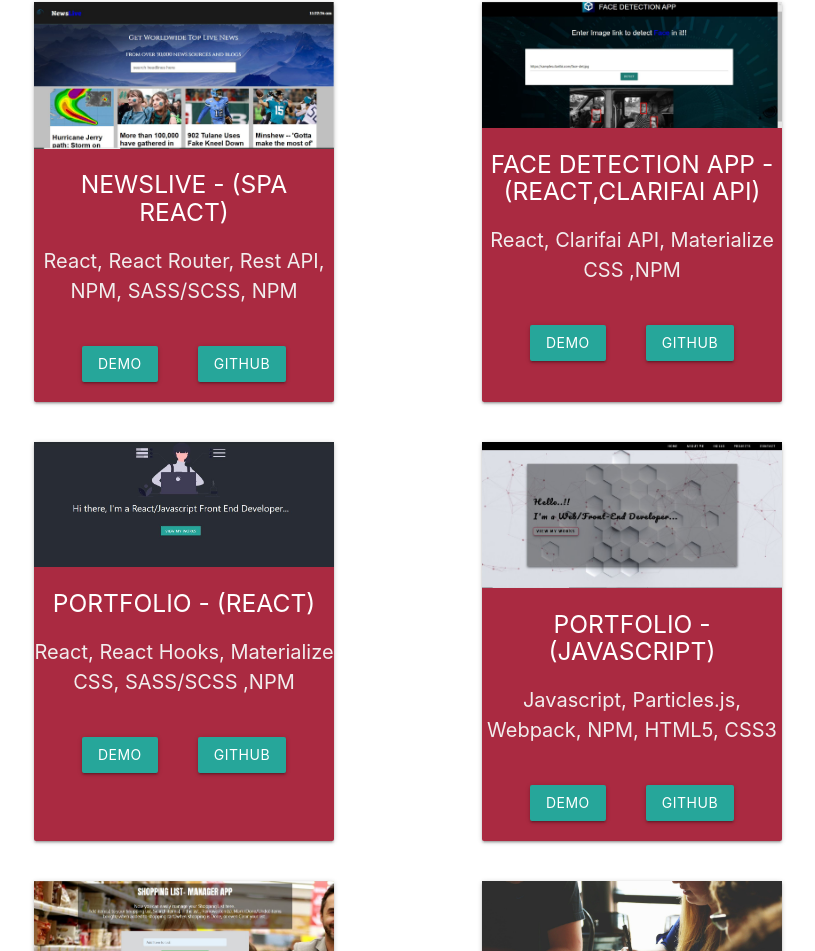
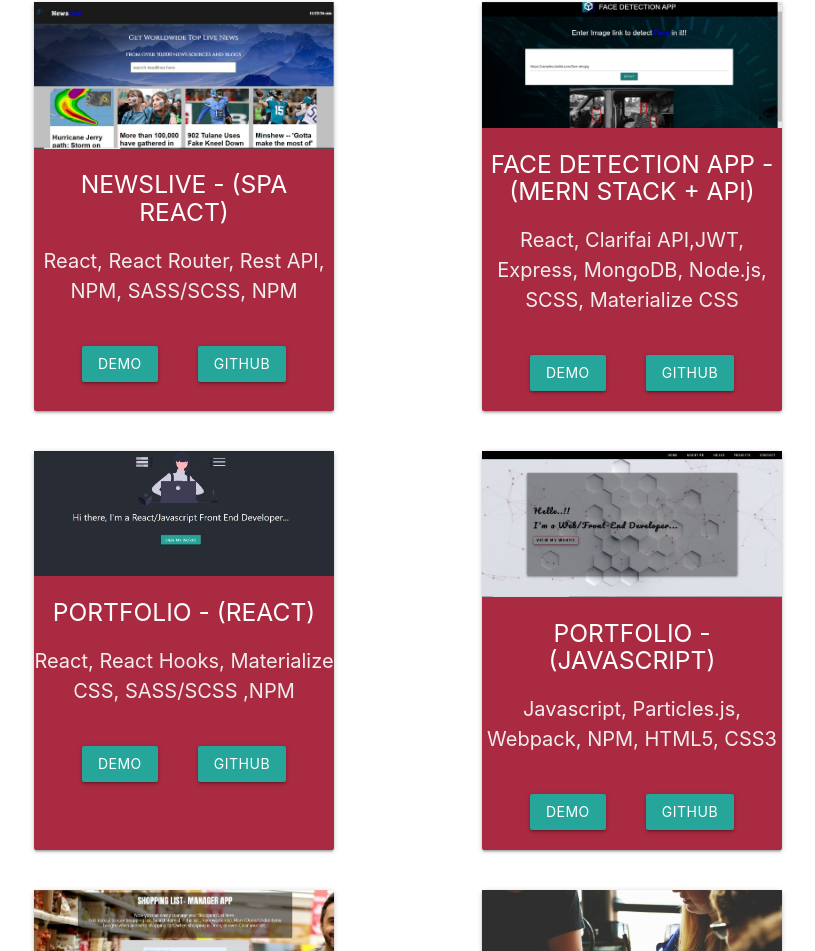
Before and after one commit to shamseena-dev/React-Portfolio, a React (Create React App) app: page / in a window 1280 px wide. Shown: the part 2900-3851 px from the top of the page, without its empty margins (232-1047 px from the left). Built offline with nearby package versions, Linux system fonts and the light colour scheme.

Commit message:
Face detection app-features updated

```diff
--- a/src/Components/Projects/Projects.js
+++ b/src/Components/Projects/Projects.js
@@ -30,8 +30,8 @@ function Projects() {
           </div>
           <div className="card container project-card">
             <img src={face_detection} alt="Face detection app" />
-            <h5>Face Detection App - (React,Clarifai API)</h5>
-            <p> React, Clarifai API, Materialize CSS ,NPM </p>
+            <h5>Face Detection App - (MERN Stack + API)</h5>
+            <p> React, Clarifai API,JWT, Express, MongoDB, Node.js, SCSS, Materialize CSS </p>
             <button className="btn demos-btn">
               <a href="https://face-detection-reactapp.herokuapp.com/">Demo</a>
             </button>
```
